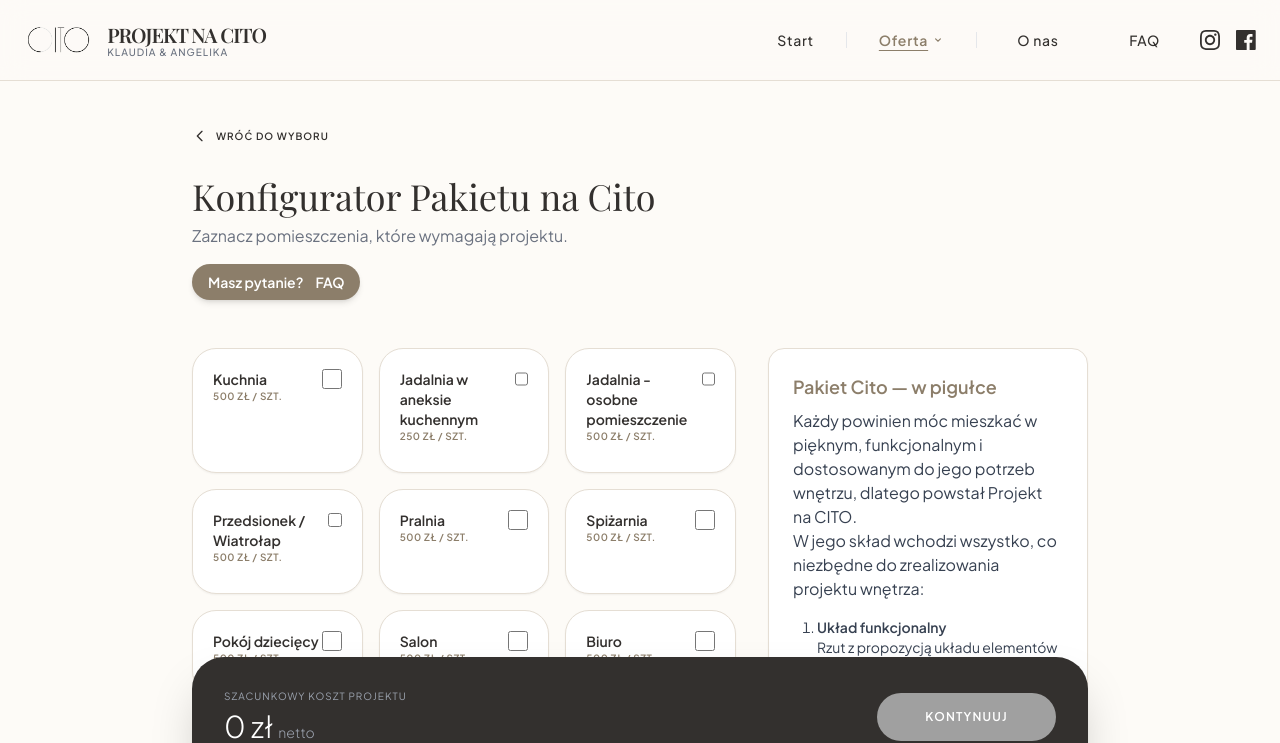
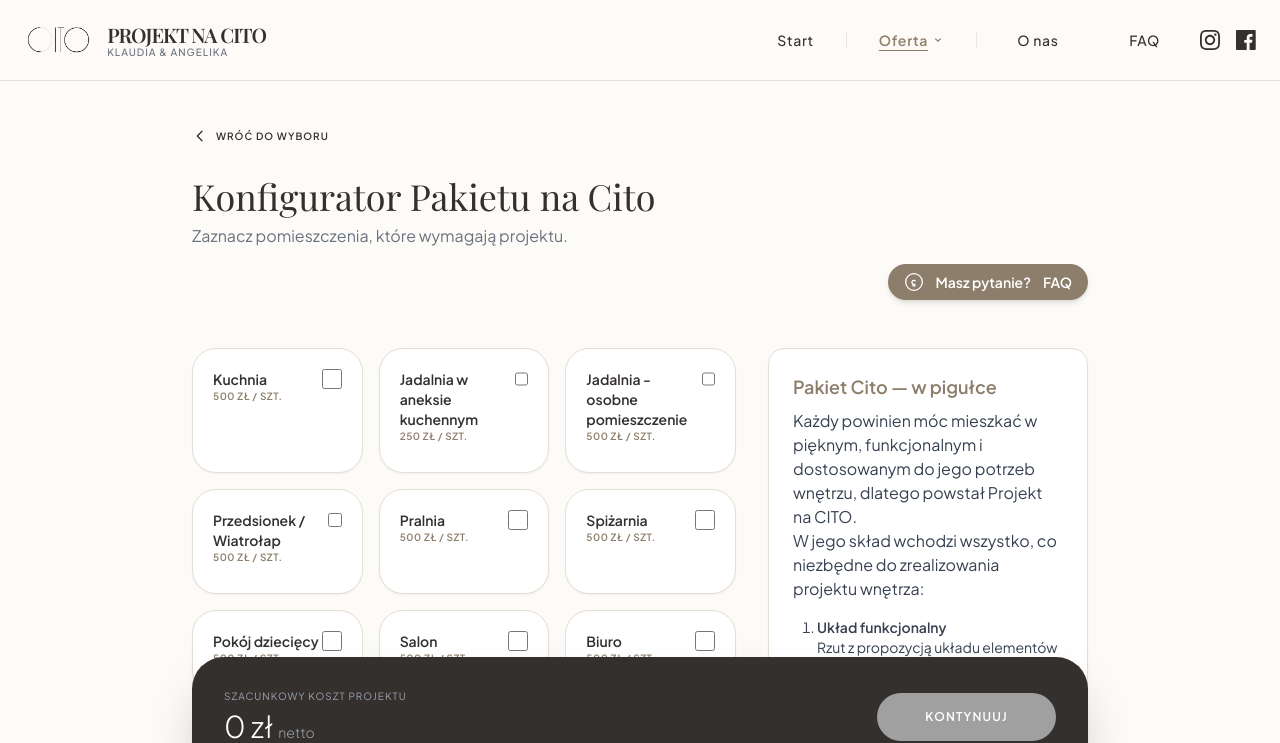
Before and after one commit to lukaszkotowski-git/projektnacito, a React (Vite) app in the folder react-app/: page /offer/cito in a window 1280 px wide. Shown: the top 743 px of the page. Built offline with nearby package versions, Linux system fonts and the light colour scheme; no server answers; a web font is replaced by a local one.

Commit message:
feat(cito): add FAQ icon, smooth-scroll anchor; add #faq id to FAQ section

```diff
--- a/react-app/src/components/CitoConfigurator.tsx
+++ b/react-app/src/components/CitoConfigurator.tsx
@@ -118,8 +118,15 @@ export function CitoConfigurator() {
           <header className="mb-12">
           <h2 className="text-4xl font-serif mb-2">Konfigurator Pakietu na Cito</h2>
           <p className="text-gray-500">Zaznacz pomieszczenia, które wymagają projektu.</p>
-          <div className="mt-4">
-            <button onClick={() => { setCurrentView('faq'); navigate('/faq') }} className="inline-flex items-center gap-3 bg-[#8C7E6A] text-white px-4 py-2 rounded-full font-semibold hover:bg-[#7A6C58] transition-shadow shadow-md">
+          <div className="mt-4 flex justify-end">
+            <button
+              onClick={() => { setCurrentView('faq'); navigate('/faq#faq') }}
+              className="inline-flex items-center gap-3 bg-[#8C7E6A] text-white px-4 py-2 rounded-full font-semibold hover:bg-[#7A6C58] transition-shadow shadow-md"
+              aria-label="Masz pytanie? Przejdź do FAQ"
+            >
+              <svg className="w-5 h-5" viewBox="0 0 24 24" fill="none" xmlns="http://www.w3.org/2000/svg" aria-hidden="true">
+                <path d="M12 2a10 10 0 100 20 10 10 0 000-20zM12 17a1.25 1.25 0 110-2.5A1.25 1.25 0 0112 17zm1.5-6.5a2.5 2.5 0 10-3 4" stroke="currentColor" strokeWidth="1.5" strokeLinecap="round" strokeLinejoin="round"/>
+              </svg>
               <span className="text-sm">Masz pytanie?</span>
               <span className="text-sm font-bold">FAQ</span>
             </button>
--- a/react-app/src/components/Faq.jsx
+++ b/react-app/src/components/Faq.jsx
@@ -119,7 +119,7 @@ export function Faq() {
   const handleToggle = (idx) => setOpenIndex(idx === openIndex ? null : idx);
 
   return (
-    <div className="max-w-2xl mx-auto py-10 px-4">
+    <div className="max-w-2xl mx-auto py-10 px-4" id="faq">
       <h2 className="text-3xl font-bold mb-8 text-center">Najczęściej zadawane pytania</h2>
       <div className="space-y-4">
         {FAQ_DATA.map((item, idx) => (
```
